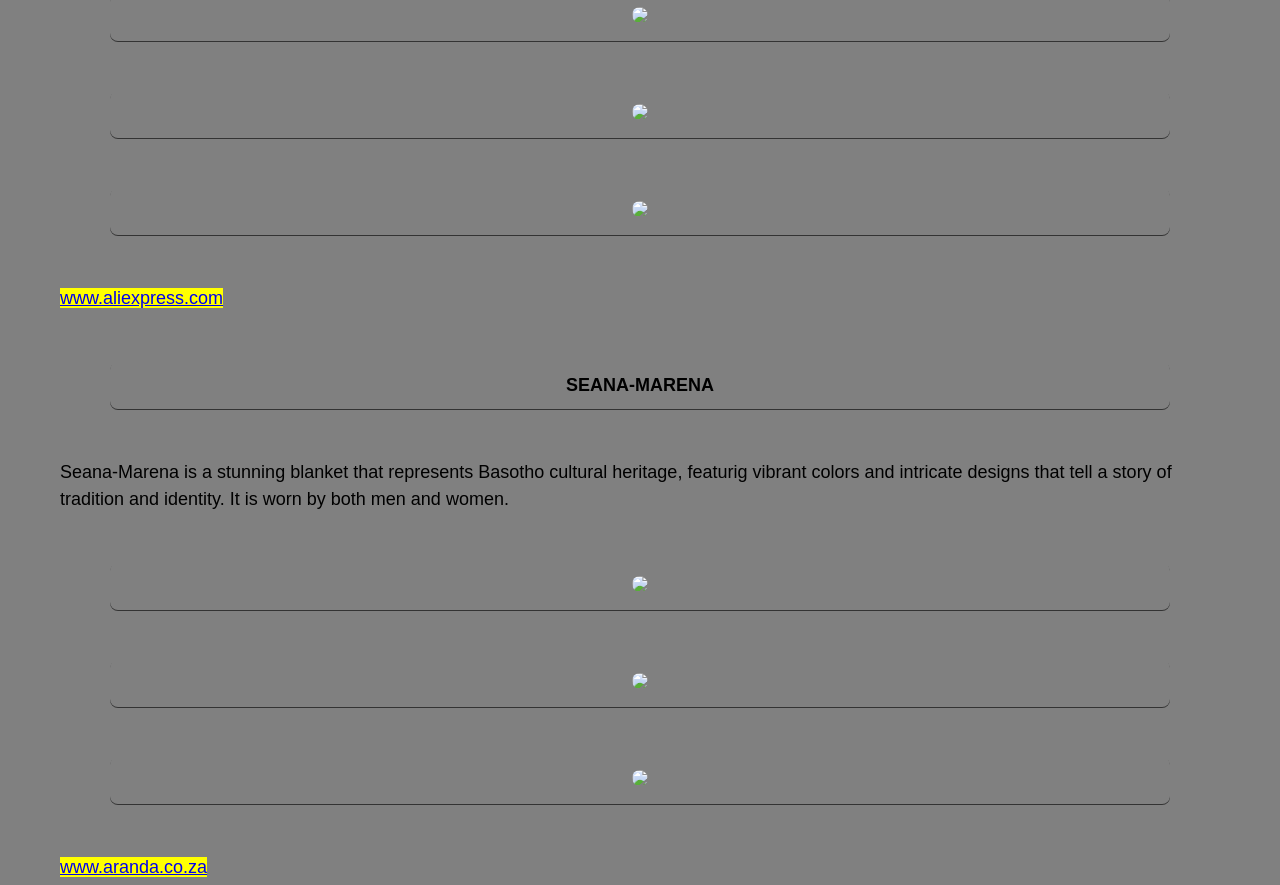
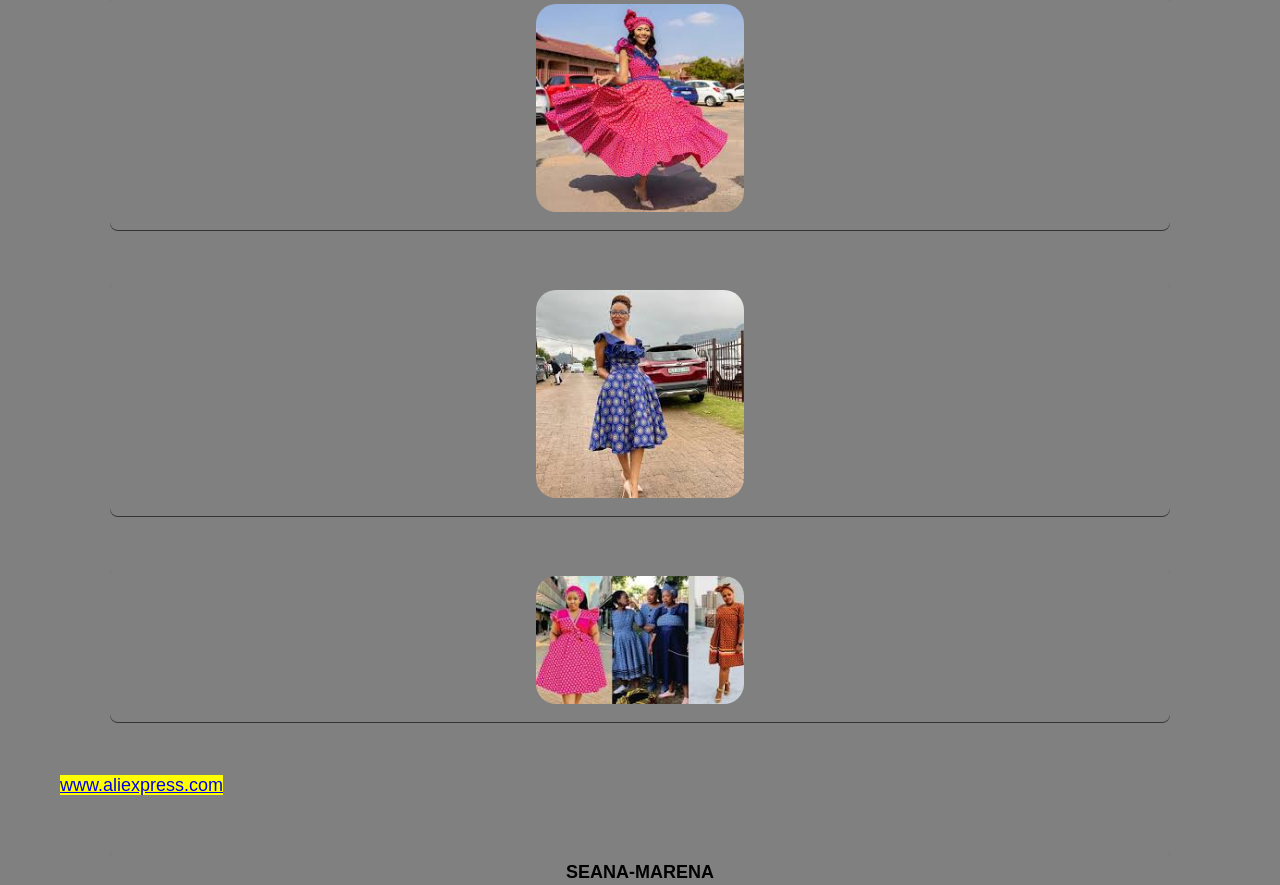
Before and after one commit to makhethat/901020547-Basotho-Cultural-Heritage, a plain HTML site: page clothing.html in a window 1280 px wide. Shown: the part 472-1357 px from the top of the page. Drawn offline with Linux system fonts and the light colour scheme.

Commit message:
Add files via upload

```diff
--- a/clothing.html
+++ b/clothing.html
@@ -27,17 +27,17 @@
 	 <div class="attire-item"><b>SESHOESHOE</b></div>
 	 <div>Seshoeshoe dresses are traditional garments worn by women in Lesotho and other southern African countries, characterized by rich colors such as royal blue, emerald green, and deep red. These dresses hold a significant cultural importances, symbolizing pride in one's heritage and identity.</div>
 	 </div>
-	 <div class="attire-item"><img src="901020547-Basotho Cultural Geritage/SWEETIE.jpg"></div>
-	 	<div class="attire-item"><img src="901020547-Basotho Cultural Geritage/BABES.jpg"></div>
-	 	<div class="attire-item"><img src="901020547-Basotho Cultural Geritage/MAFUMAHALI.jpg"></div>
+	 <div class="attire-item"><img src="SWEETIE.jpg"></div>
+	 	<div class="attire-item"><img src="BABES.jpg"></div>
+	 	<div class="attire-item"><img src="MAFUMAHALI.jpg"></div>
 	 	       <mark><a href="
 https://www.aliexpress.com">www.aliexpress.com</a></mark>
 
 <div class="attire-item"><b>SEANA-MARENA</b></div>
  <div>Seana-Marena is a stunning blanket that represents Basotho cultural heritage, featurig vibrant colors and intricate designs that tell a story of tradition and identity. It is worn by both men and women.</div>
-<div class="attire-item"><img src="901020547-Basotho Cultural Geritage/CHACHA.jpg"></div>
- <div class="attire-item"><img src="901020547-Basotho Cultural Geritage/SIS.jpg"></div>
- <div class="attire-item"><img src="901020547-Basotho Cultural Geritage/seanamarena.jpg"></div>
+<div class="attire-item"><img src="CHACHA.jpg"></div>
+ <div class="attire-item"><img src="SIS.jpg"></div>
+ <div class="attire-item"><img src="seanamarena.jpg"></div>
  <mark><a href="https://www.aranda.co.za">www.aranda.co.za</a></mark>
 
 
```
Also changed, not shown: Entertainment.html (+0 -44 lines), index.html (+1 -1 lines), modeling.html (+6 -6 lines).
